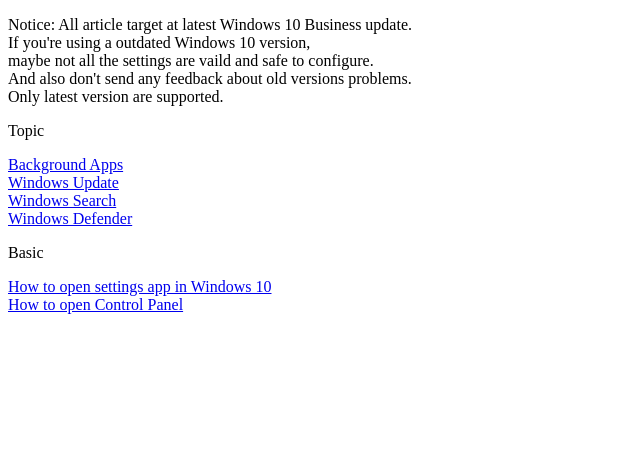
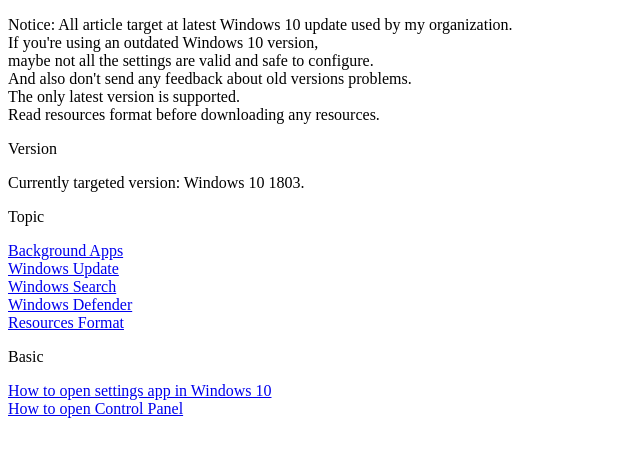
Before and after one commit to mhtvsSFrpHdE/Highly-Configured-Windows-System, a plain HTML site: page Index.html in a window 1280 px wide. Shown: the whole page, without its empty margins (0-640 px from the left). Drawn offline with Linux system fonts and the light colour scheme.

Commit message:
Target 1803 for Index
Other updates:
- Update code style.
- Grammar check.
- Correct version support description.

```diff
--- a/Index.html
+++ b/Index.html
@@ -6,16 +6,17 @@
     </head>
     <body>
         <p>
-            Notice: All article target at latest Windows 10 Business update.
-            <br>
-            If you're using a outdated Windows 10 version,
-            <br>
-            maybe not all the settings are vaild and safe to configure.
-            <br>
-            And also don't send any feedback about old versions problems.
-            <br>
-            Only latest version are supported.
+            Notice: All article target at latest Windows 10 update used by my organization.
+            <br>If you're using an outdated Windows 10 version,
+            <br>maybe not all the settings are valid and safe to configure.
+            <br>And also don't send any feedback about old versions problems.
+            <br>The only latest version is supported.
+            <br>Read resources format before downloading any resources.
         </p>
+
+        <p>Version</p>
+        Currently targeted version: Windows 10 1803.
+
         <p>Topic</p>
         <a href=/Pages/BackgroundApps.html>Background Apps</a>
         <br>
@@ -24,6 +25,8 @@
         <a href=/Pages/WindowsSearch.html>Windows Search</a>
         <br>
         <a href=/Pages/WindowsDefender.html>Windows Defender</a>
+        <br>
+        <a href=/Pages/ResourcesFormat>Resources Format</a>
 
         <p>Basic</p>
         <a href=/Pages/HowTo/OpenSettingsWindows10.html>How to open settings app in Windows 10</a>
```
